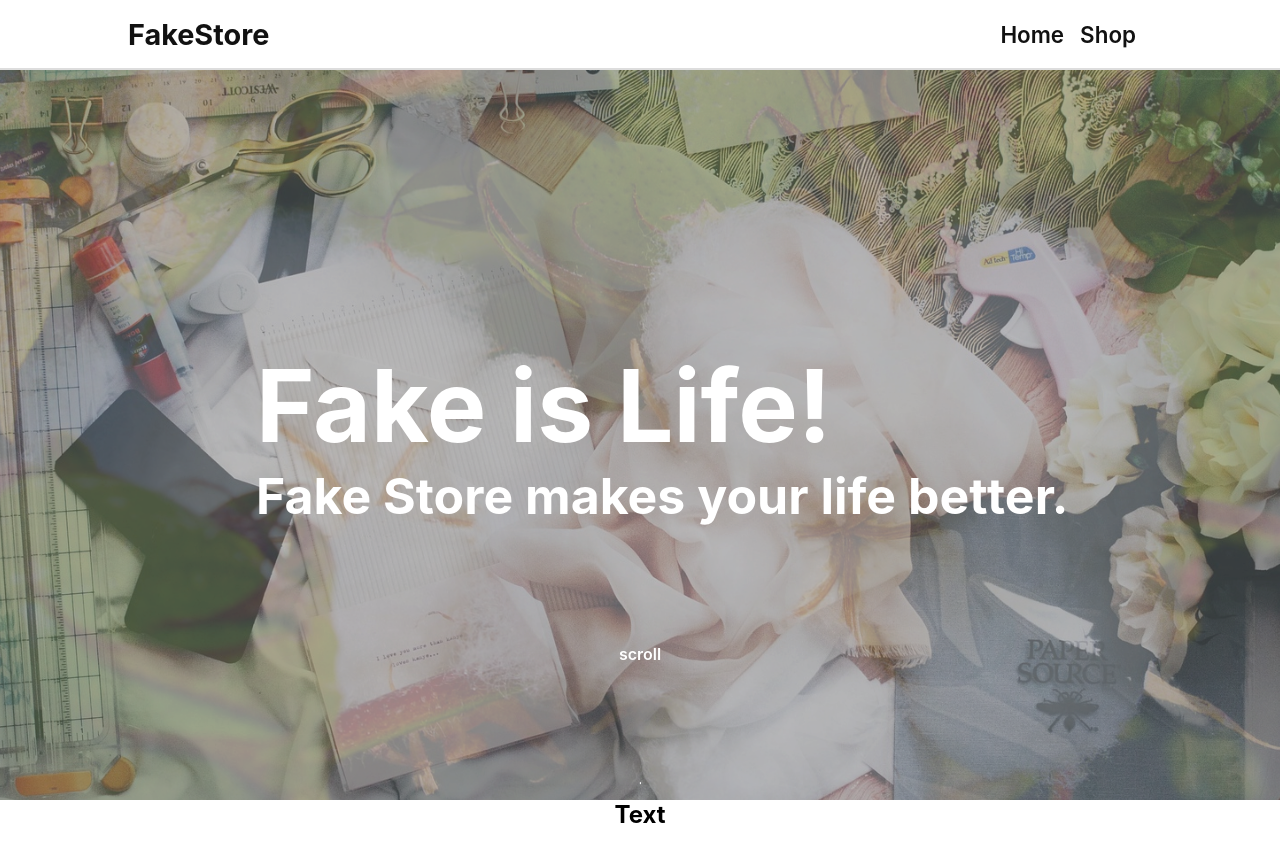
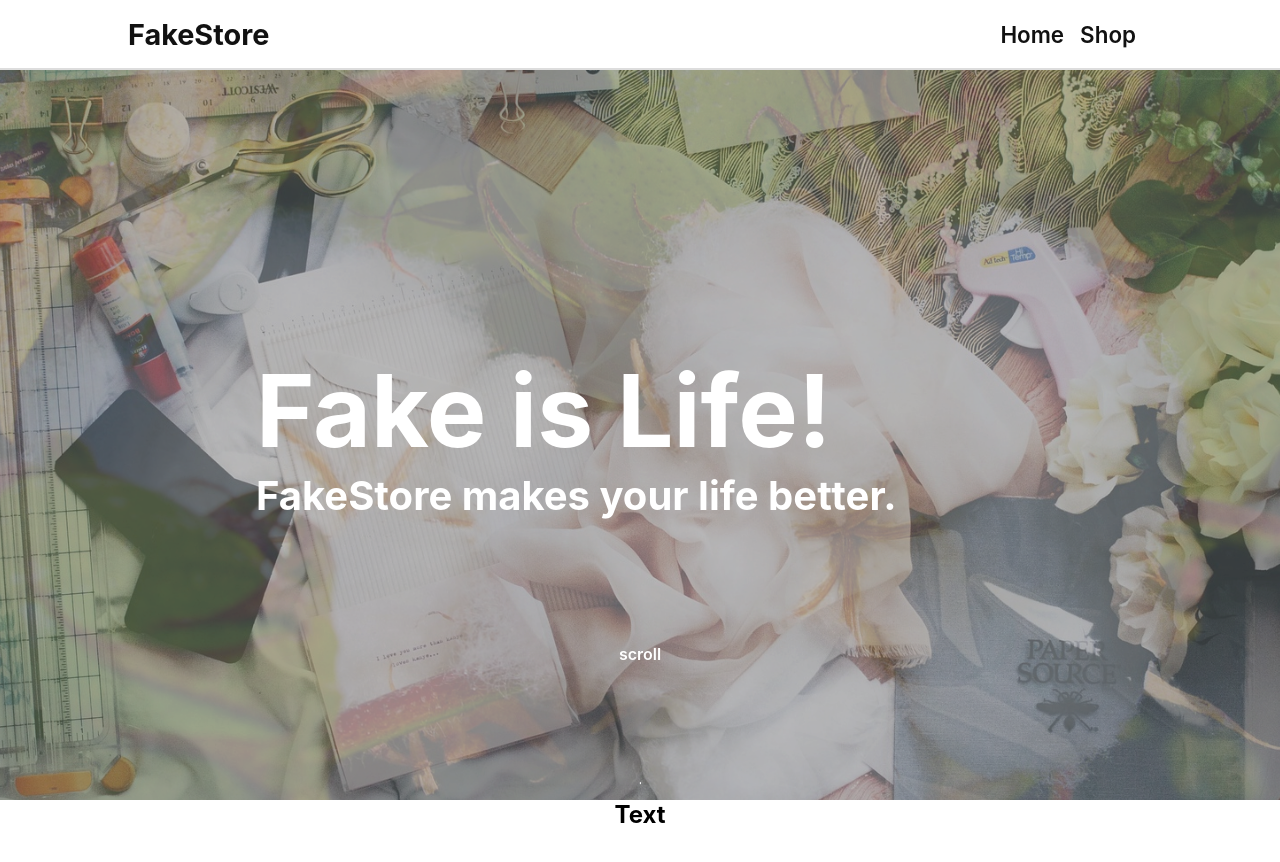
Before and after one commit to andytseng1993/react-fakeshop, a React (Create React App) app: page / in a window 1280 px wide. Shown: the top 862 px of the page. Built offline with nearby package versions, Linux system fonts and the light colour scheme.

Commit message:
style change

```diff
--- a/src/component/homePage/MvArea.js
+++ b/src/component/homePage/MvArea.js
@@ -18,7 +18,7 @@ function MvArea(){
         <div className={`${classes.mvArea} ${scrollClass}`}>
             <div className={classes.mvText}>
                 <h1>Fake is Life!</h1>
-                <h2>Fake Store makes your life better.</h2>
+                <h2>FakeStore makes your life better.</h2>
             </div>
             <ul className={classes.mvList}>
                 <li className={classes.image1}></li>
--- a/src/component/homePage/MvArea.module.css
+++ b/src/component/homePage/MvArea.module.css
@@ -19,7 +19,7 @@
 }
 .scroll .mvList{
     top: 35%;
-    width: 1200px;
+    width: 85vw;
     height: 300px;
 }
 
@@ -60,13 +60,14 @@
     font-size: 100px;
 }
 .mvText h2{
-    font-size: 50px;
+    font-size: 40px;
 }
 .scroll .mvText{
     opacity: 0;
 }
 .mainTitle{
     position: absolute;
+    width: 75vw;
     transform: translate(-50%,-50%);
     left: 50%;
     top: 75%;
```
